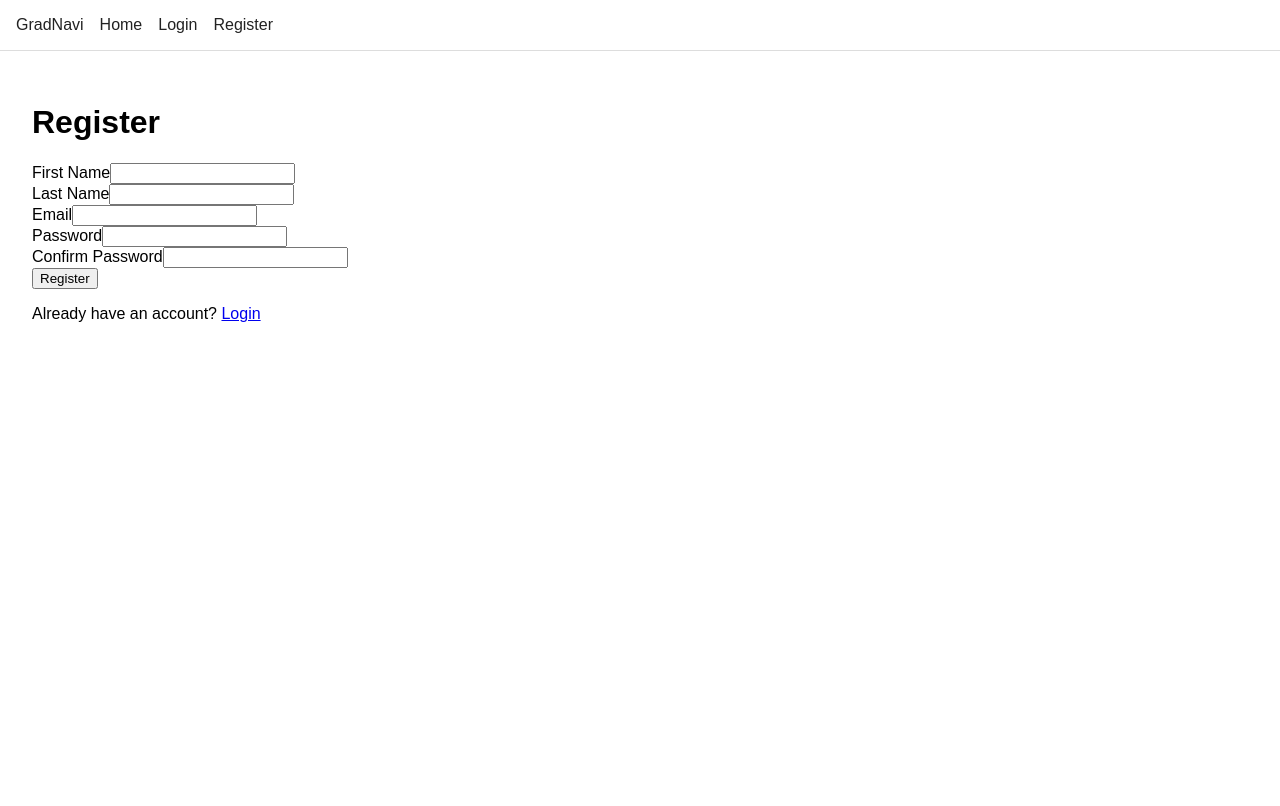
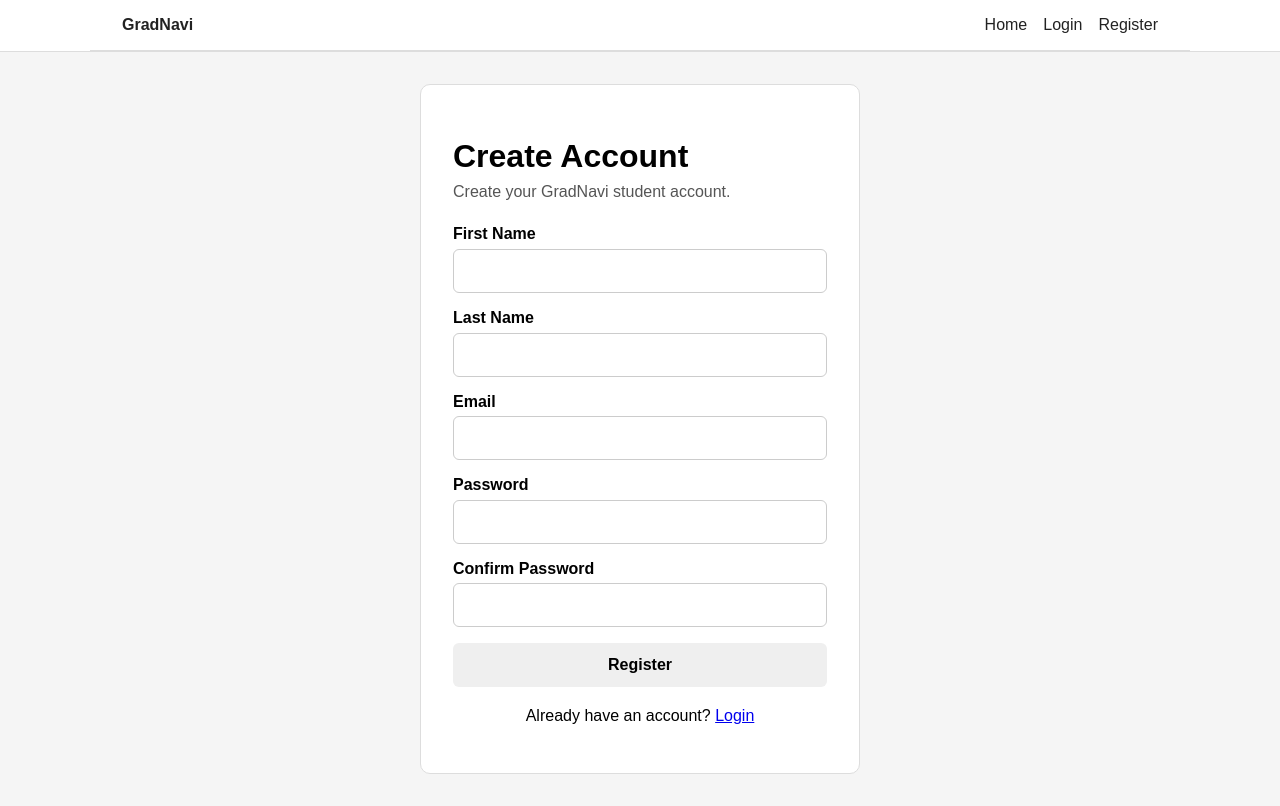
Before and after one commit to JeraldBucud/GradNavi, a React app in the folder frontend/: page /register in a window 1280 px wide. Built offline with nearby package versions, Linux system fonts and the light colour scheme; the HTML template or start-up script is replaced by a standard one.

Commit message:
style: clean up authentication interface

```diff
--- /dev/null
+++ b/frontend/src/layouts/MainLayout.css
@@ -0,0 +1,50 @@
+/*
+ * Temporary Sprint 1 navigation styling.
+ *
+ * These styles improve readability and usability during development
+ * and testing.
+ *
+ * This is not the final GradNavi UI design.
+ * Replace or update these styles once the approved UI design is provided.
+ */
+
+.main-header {
+  border-bottom: 1px solid #dddddd;
+  background: #ffffff;
+}
+
+.main-nav {
+  max-width: 1100px;
+  margin: 0 auto;
+  padding: 1rem 2rem;
+  display: flex;
+  align-items: center;
+  gap: 1rem;
+}
+
+.main-brand {
+  margin-right: auto;
+  font-weight: 700;
+  text-decoration: none;
+}
+
+.main-nav a {
+  text-decoration: none;
+}
+
+.main-nav a:hover {
+  text-decoration: underline;
+}
+
+.main-logout {
+  padding: 0.55rem 0.9rem;
+  border: 1px solid #cccccc;
+  border-radius: 6px;
+  background: #ffffff;
+  font: inherit;
+  cursor: pointer;
+}
+
+.main-logout:hover {
+  background: #f5f5f5;
+}
--- a/frontend/src/layouts/MainLayout.jsx
+++ b/frontend/src/layouts/MainLayout.jsx
@@ -10,6 +10,7 @@ import {
   getStoredUser,
   logoutAccount,
 } from '../services/authService'
+import './MainLayout.css'
 
 function MainLayout() {
   const navigate = useNavigate()
@@ -30,9 +31,15 @@ function MainLayout() {
 
   return (
     <>
-      <header>
-        <nav>
-          <Link to="/">GradNavi</Link>
+      <header className="main-header">
+        <nav className="main-nav">
+          <Link
+            className="main-brand"
+            to="/"
+          >
+            GradNavi
+          </Link>
+
           <Link to="/">Home</Link>
 
           {currentUser ? (
@@ -40,6 +47,7 @@ function MainLayout() {
               <Link to="/profile">Student Profile</Link>
 
               <button
+                className="main-logout"
                 type="button"
                 onClick={handleLogout}
               >
--- /dev/null
+++ b/frontend/src/pages/AuthPage.css
@@ -0,0 +1,96 @@
+/*
+ * Temporary Sprint 1 authentication styling.
+ *
+ * These styles improve readability and usability during development
+ * and testing.
+ *
+ * This is not the final GradNavi UI design.
+ * Replace or update these styles once the approved UI design is provided.
+ */
+
+.auth-page {
+  min-height: calc(100vh - 70px);
+  display: flex;
+  align-items: center;
+  justify-content: center;
+  padding: 2rem;
+  background: #f5f5f5;
+}
+
+.auth-card {
+  width: 100%;
+  max-width: 440px;
+  padding: 2rem;
+  background: #ffffff;
+  border: 1px solid #dddddd;
+  border-radius: 10px;
+}
+
+.auth-header {
+  margin-bottom: 1.5rem;
+}
+
+.auth-header h1 {
+  margin-bottom: 0.5rem;
+}
+
+.auth-header p {
+  margin: 0;
+  color: #555555;
+}
+
+.auth-form {
+  display: grid;
+  gap: 1rem;
+}
+
+.auth-field {
+  display: grid;
+  gap: 0.35rem;
+}
+
+.auth-field label {
+  font-weight: 600;
+}
+
+.auth-field input {
+  width: 100%;
+  box-sizing: border-box;
+  padding: 0.75rem;
+  border: 1px solid #cccccc;
+  border-radius: 6px;
+  font: inherit;
+}
+
+.auth-field input:focus {
+  outline: 2px solid #444444;
+  outline-offset: 1px;
+}
+
+.auth-error {
+  margin: 0;
+  padding: 0.75rem;
+  border: 1px solid #c7c7c7;
+  border-radius: 6px;
+  background: #f7f7f7;
+}
+
+.auth-button {
+  width: 100%;
+  padding: 0.8rem 1rem;
+  border: 0;
+  border-radius: 6px;
+  font: inherit;
+  font-weight: 600;
+  cursor: pointer;
+}
+
+.auth-button:disabled {
+  cursor: not-allowed;
+  opacity: 0.6;
+}
+
+.auth-footer {
+  margin-top: 1.25rem;
+  text-align: center;
+}
--- a/frontend/src/pages/LoginPage.jsx
+++ b/frontend/src/pages/LoginPage.jsx
@@ -1,3 +1,4 @@
+
 import { useState } from 'react'
 import {
   Link,
@@ -6,6 +7,7 @@ import {
 } from 'react-router'
 
 import { loginAccount } from '../services/authService'
+import './AuthPage.css'
 
 function LoginPage() {
   const navigate = useNavigate()
@@ -41,11 +43,17 @@ function LoginPage() {
   }
 
   return (
-    <main>
+    <main className="auth-page">
+      <div className="auth-card">
+          <div className="auth-header">
         <h1>Login</h1>
+          </div>
 
-      <form onSubmit={handleSubmit}>
-        <div>
+        <form
+        className="auth-form"
+        onSubmit={handleSubmit}
+        >
+          <div className="auth-field">
             <label htmlFor="email">Email</label>
             <input
               id="email"
@@ -55,7 +63,7 @@ function LoginPage() {
             />
           </div>
 
-        <div>
+          <div className="auth-field">
             <label htmlFor="password">Password</label>
             <input
               id="password"
@@ -65,16 +73,17 @@ function LoginPage() {
             />
           </div>
 
-        {error && <p>{error}</p>}
+          {error && <p className="auth-error">{error}</p>}
 
           <button type="submit" disabled={isLoading}>
             {isLoading ? 'Logging in...' : 'Login'}
           </button>
         </form>
 
-      <p>
+        <p className="auth-footer">
           Don&apos;t have an account? <Link to="/register">Register</Link>
         </p>
+      </div>
     </main>
   )
 }
--- a/frontend/src/pages/RegisterPage.jsx
+++ b/frontend/src/pages/RegisterPage.jsx
@@ -1,7 +1,11 @@
 import { useState } from 'react'
-import { Link, useNavigate } from 'react-router'
+import {
+  Link,
+  useNavigate,
+} from 'react-router'
 
 import { registerAccount } from '../services/authService'
+import './AuthPage.css'
 
 function RegisterPage() {
   const navigate = useNavigate()
@@ -75,11 +79,18 @@ function RegisterPage() {
   }
 
   return (
-    <main>
-      <h1>Register</h1>
+    <main className="auth-page">
+      <div className="auth-card">
+        <div className="auth-header">
+          <h1>Create Account</h1>
+          <p>Create your GradNavi student account.</p>
+        </div>
 
-      <form onSubmit={handleSubmit}>
-        <div>
+        <form
+          className="auth-form"
+          onSubmit={handleSubmit}
+        >
+          <div className="auth-field">
             <label htmlFor="first-name">First Name</label>
             <input
               id="first-name"
@@ -89,7 +100,7 @@ function RegisterPage() {
             />
           </div>
 
-        <div>
+          <div className="auth-field">
             <label htmlFor="last-name">Last Name</label>
             <input
               id="last-name"
@@ -99,7 +110,7 @@ function RegisterPage() {
             />
           </div>
 
-        <div>
+          <div className="auth-field">
             <label htmlFor="email">Email</label>
             <input
               id="email"
@@ -109,7 +120,7 @@ function RegisterPage() {
             />
           </div>
 
-        <div>
+          <div className="auth-field">
             <label htmlFor="password">Password</label>
             <input
               id="password"
@@ -119,7 +130,7 @@ function RegisterPage() {
             />
           </div>
 
-        <div>
+          <div className="auth-field">
             <label htmlFor="password-confirm">Confirm Password</label>
             <input
               id="password-confirm"
@@ -129,16 +140,26 @@ function RegisterPage() {
             />
           </div>
 
-        {error && <p>{error}</p>}
+          {error && (
+            <p className="auth-error">
+              {error}
+            </p>
+          )}
 
-        <button type="submit" disabled={isLoading}>
+          <button
+            className="auth-button"
+            type="submit"
+            disabled={isLoading}
+          >
             {isLoading ? 'Creating account...' : 'Register'}
           </button>
         </form>
 
-      <p>
-        Already have an account? <Link to="/login">Login</Link>
+        <p className="auth-footer">
+          Already have an account?{' '}
+          <Link to="/login">Login</Link>
         </p>
+      </div>
     </main>
   )
 }
```
Lines whose indentation alone changed are shown as unchanged.
